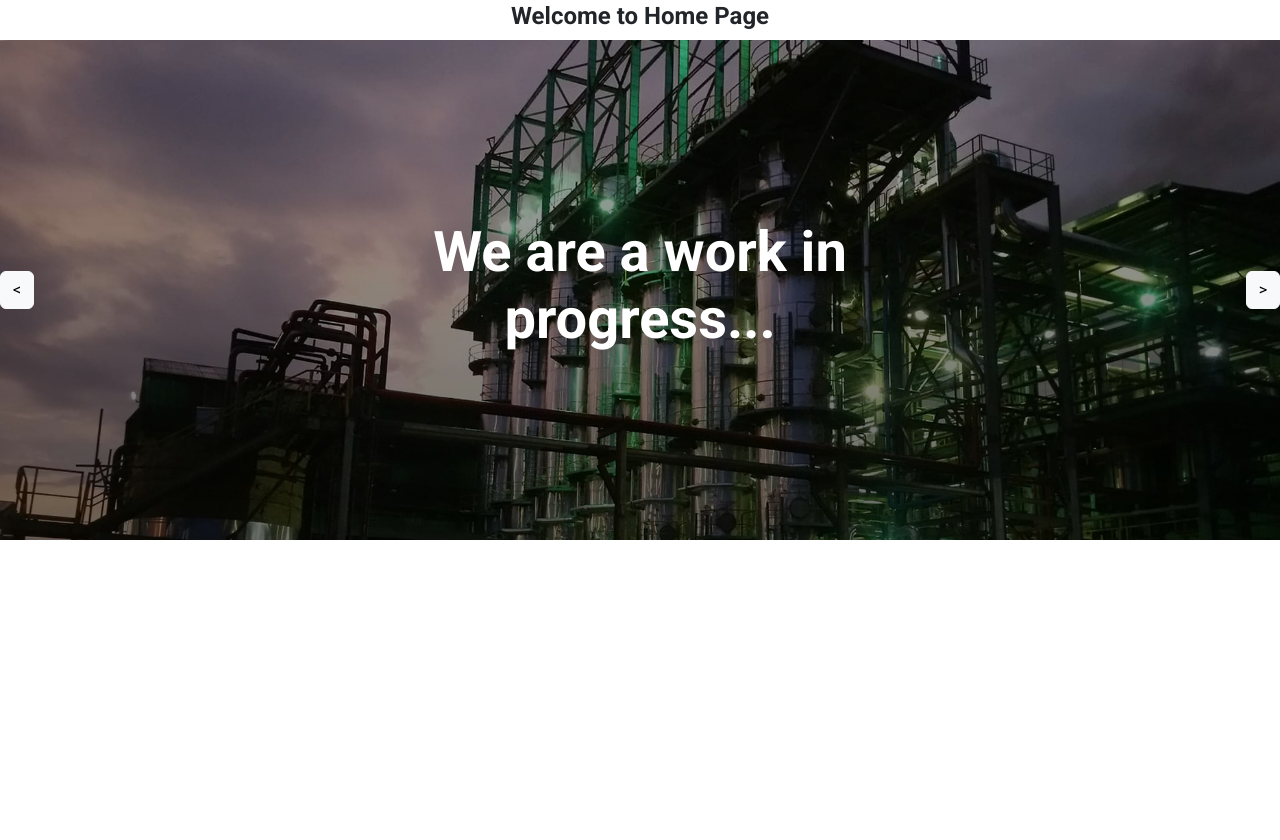
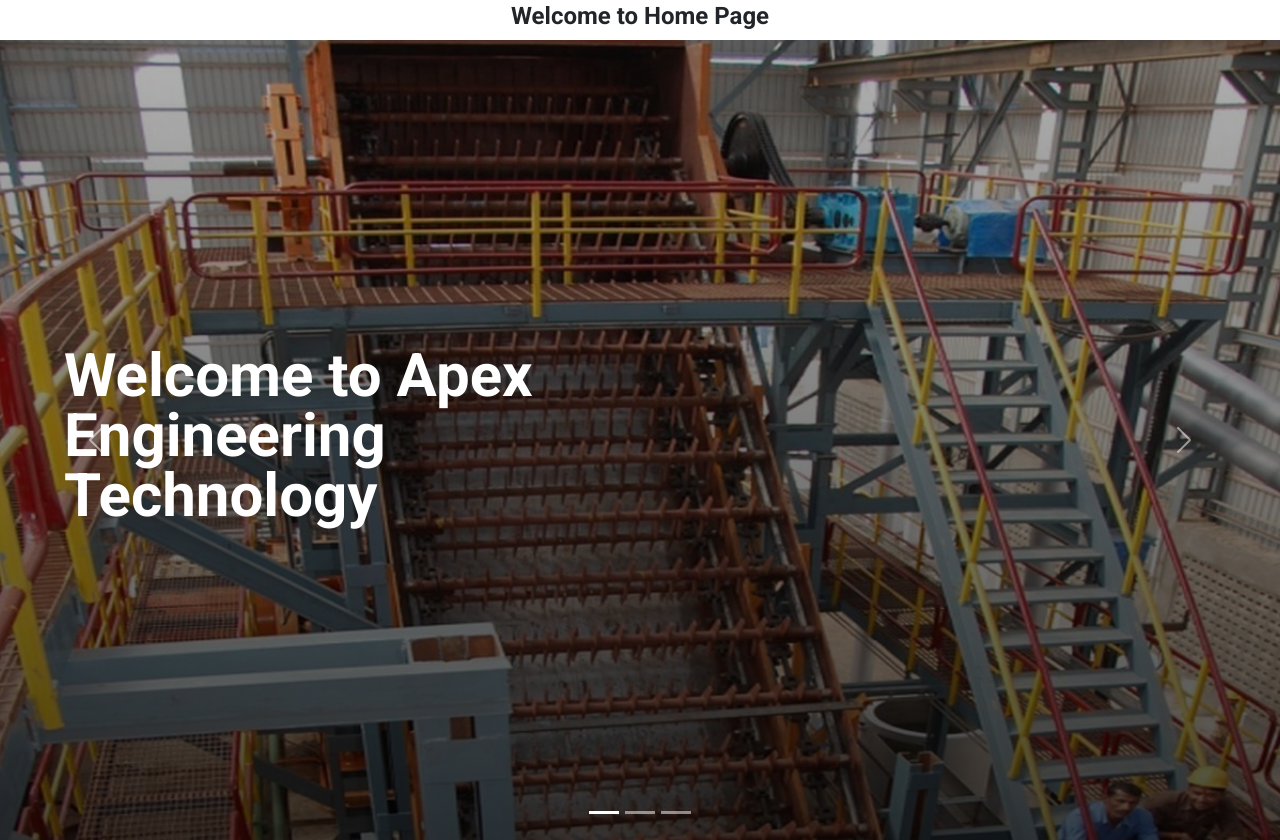
Before and after one commit to drjvtlkr/apexenggtech, a Next.js app: page /Home in a window 1280 px wide. Before the commit the page ends 800 px from the top, so only its background shows below. Built offline with nearby package versions, Linux system fonts and the light colour scheme.

Commit message:
carousel changes in animation

```diff
--- a/components/Carousel.tsx
+++ b/components/Carousel.tsx
@@ -1,16 +1,47 @@
 "use client";
 
-import { useState, useEffect } from "react";
 import Image from "next/image";
-import "bootstrap/dist/css/bootstrap.min.css"; // Import Bootstrap CSS
-
-// Import local images
+import { useEffect, useRef } from "react";
+import "bootstrap/dist/css/bootstrap.min.css";
 import image1 from "../images/intermediateRakeTypeCarriers.jpg";
 import image2 from "../images/ffeFinProcess.jpg";
 import image3 from "../images/continuousVacuumPan.jpg";
 
 export default function Carousel() {
-  const [index, setIndex] = useState(0);
+  const carouselRef = useRef(null);
+
+  useEffect(() => {
+    let carousel: any = null;
+
+    const initCarousel = async () => {
+      try {
+        // Import Bootstrap
+        const bootstrap = await import('bootstrap/dist/js/bootstrap.bundle.min.js');
+
+        // Initialize carousel only after Bootstrap is loaded
+        if (carouselRef.current && bootstrap.Carousel) {
+          carousel = new bootstrap.Carousel(carouselRef.current, {
+            interval: 3000,
+            ride: true,
+            touch: true
+          });
+        }
+      } catch (error) {
+        console.error('Error initializing carousel:', error);
+      }
+    };
+
+    // Initialize
+    initCarousel();
+
+    // Cleanup
+    return () => {
+      if (carousel) {
+        carousel.dispose();
+      }
+    };
+  }, []);
+
   const images = [
     {
       src: image1,
@@ -26,66 +57,127 @@
     },
   ];
 
-  // Automatically change image every 3 seconds
-  useEffect(() => {
-    const interval = setInterval(() => {
-      setIndex((prevIndex) => (prevIndex + 1) % images.length);
-    }, 3000);
-
-    return () => clearInterval(interval); // Cleanup the interval on component unmount
-  }, [images.length]);
-
-  const handleNext = () => {
-    setIndex((index + 1) % images.length);
-  };
-
-  const handlePrev = () => {
-    setIndex((index - 1 + images.length) % images.length);
-  };
-
   return (
-    <div className="position-relative overflow-hidden" style={{ height: "500px" }}>
-      {/* Image with linear gradient */}
-      <div className="position-relative">
+    <div
+      id="carouselExampleFade"
+      ref={carouselRef}
+      className="carousel slide carousel-fade relative overflow-hidden"
+      data-bs-ride="carousel"
+    >
+      {/* Carousel Items */}
+      <div className="carousel-inner h-screen">
+        {images.map((image, idx) => (
+          <div
+            key={idx}
+            className={`carousel-item h-full ${idx === 0 ? "active" : ""}`}
+          >
+            {/* Image Container with Animation */}
+            <div className="relative h-full w-full animate-zoom-in">
               <Image
-          src={images[index].src}
-          alt="Carousel Image"
-          className="w-100 h-100"
-          style={{
-            objectFit: "cover",
-            transition: "opacity 1s ease-in-out",
-          }}
-          width={1280}
-          height={720}
+                src={image.src}
+                alt={`Slide ${idx + 1}`}
+                className="d-block w-full object-cover"
+                fill
+                priority
               />
-        <div
-          className="position-absolute top-0 w-100 h-100"
-          style={{
-            background: "linear-gradient(to bottom, rgba(0, 0, 0, 0.3), rgba(0, 0, 0, 0.7))",
-          }}
-        ></div>
+              {/* Gradient Overlay */}
+              <div className="absolute inset-0 bg-gradient-to-b from-black/30 to-black/70" />
             </div>
 
-      {/* Text overlay */}
-      <div className="position-absolute top-50 start-50 translate-middle text-white text-center">
-        <h1 className="display-4 fw-bold">{images[index].text}</h1>
+            {/* Text Container with Animation */}
+            <div className="absolute inset-0 flex items-center justify-start px-16">
+              <div className="w-1/2 animate-slide-down">
+                <h1 className="text-4xl font-bold text-white md:text-6xl">
+                  {image.text}
+                </h1>
+              </div>
+            </div>
+          </div>
+        ))}
       </div>
 
-      {/* Navigation buttons */}
+      {/* Carousel Controls */}
       <button
-        className="btn btn-light position-absolute top-50 start-0 translate-middle-y"
-        style={{ zIndex: 10 }}
-        onClick={handlePrev}
+        className="carousel-control-prev"
+        type="button"
+        data-bs-target="#carouselExampleFade"
+        data-bs-slide="prev"
       >
-        {"<"}
+        <span className="carousel-control-prev-icon" aria-hidden="true" />
+        <span className="visually-hidden">Previous</span>
       </button>
       <button
-        className="btn btn-light position-absolute top-50 end-0 translate-middle-y"
-        style={{ zIndex: 10 }}
-        onClick={handleNext}
+        className="carousel-control-next"
+        type="button"
+        data-bs-target="#carouselExampleFade"
+        data-bs-slide="next"
       >
-        {">"}
+        <span className="carousel-control-next-icon" aria-hidden="true" />
+        <span className="visually-hidden">Next</span>
       </button>
+
+      {/* Add indicators for better control */}
+      <div className="carousel-indicators">
+        {images.map((_, idx) => (
+          <button
+            key={idx}
+            type="button"
+            data-bs-target="#carouselExampleFade"
+            data-bs-slide-to={idx}
+            className={idx === 0 ? "active" : ""}
+            aria-current={idx === 0 ? "true" : undefined}
+            aria-label={`Slide ${idx + 1}`}
+          />
+        ))}
+      </div>
+
+      <style jsx global>{`
+        @keyframes zoomIn {
+          from {
+            transform: scale(1.2);
+          }
+          to {
+            transform: scale(1);
+          }
+        }
+
+        @keyframes slideDown {
+          from {
+            opacity: 0;
+            transform: translateY(-100px);
+          }
+          to {
+            opacity: 1;
+            transform: translateY(0);
+          }
+        }
+
+        .animate-zoom-in {
+          animation: zoomIn 1s ease-out forwards;
+        }
+
+        .animate-slide-down {
+          animation: slideDown 0.8s ease-out forwards;
+        }
+
+        .carousel-fade .carousel-item {
+          opacity: 0;
+          transition: opacity 0.6s ease-in-out;
+        }
+
+        .carousel-fade .carousel-item.active {
+          opacity: 1;
+        }
+
+        .carousel-item {
+          height: 100vh;
+        }
+
+        .carousel-fade .carousel-item:not(.active) {
+          position: absolute;
+          top: 0;
+        }
+      `}</style>
     </div>
   );
 }
```
Lines whose indentation alone changed are shown as unchanged.
